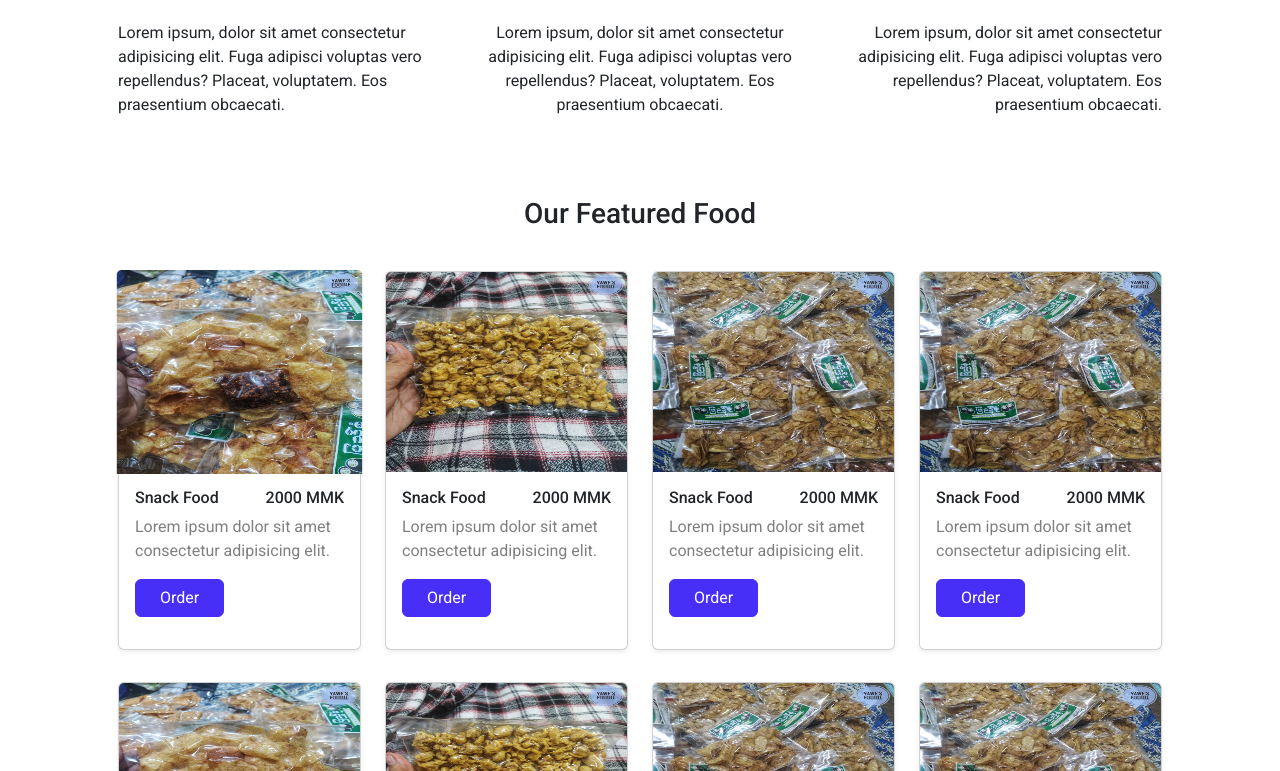
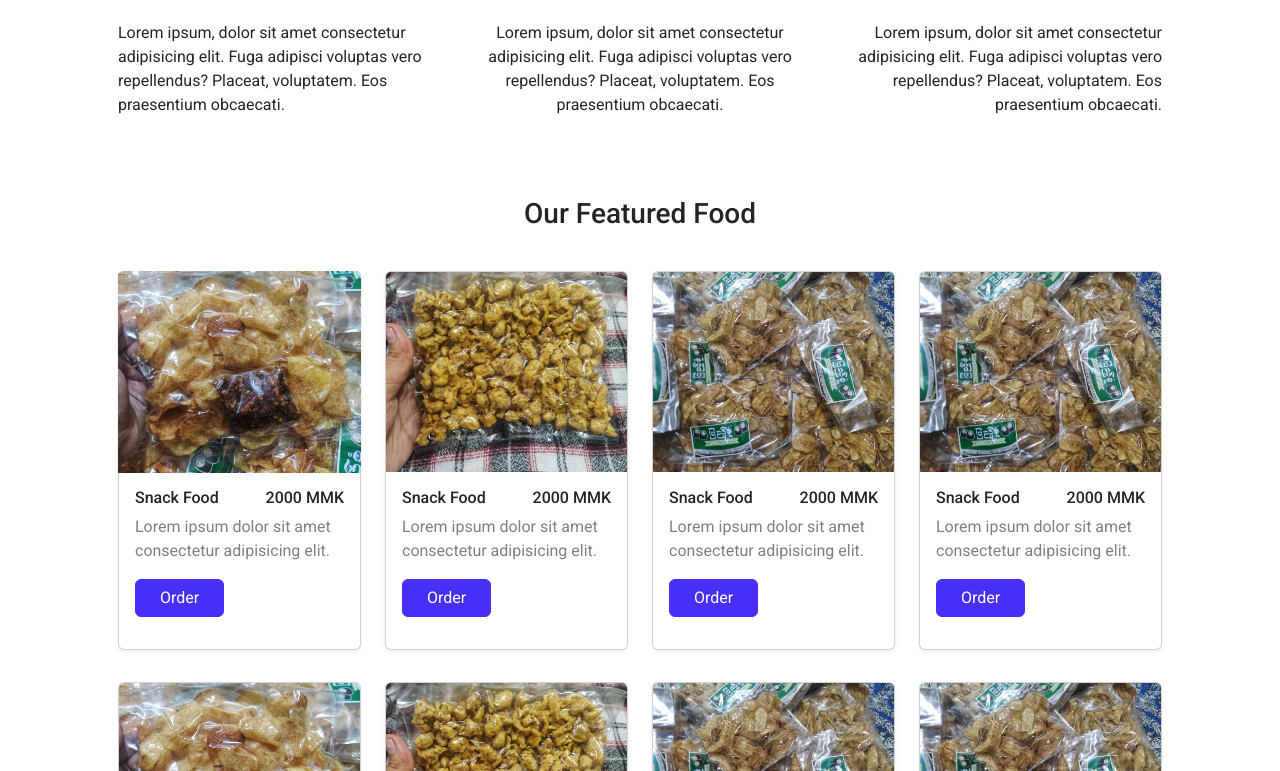
Before and after one commit to KaungKyawHtin-33/yawe-foodie-project, a website: page index.html in a window 1280 px wide. In both pictures the pointer is over the picture 239 px from the left and 1037 px from the top of the page. Shown: the part 666-1437 px from the top of the page. Drawn offline with nearby package versions, Linux system fonts and the light colour scheme.

Commit message:
Fixed menu images with object-fit property

```diff
--- a/css/app.css
+++ b/css/app.css
@@ -40,9 +40,10 @@ html {
 .card .img {
 	height: 200px;
 	transition: 0.5s;
+	object-fit: cover;
 }
 .card .img:hover {
-	transform: scale(1.02);
+	transform: scale(1.01);
 }
 
 
```
